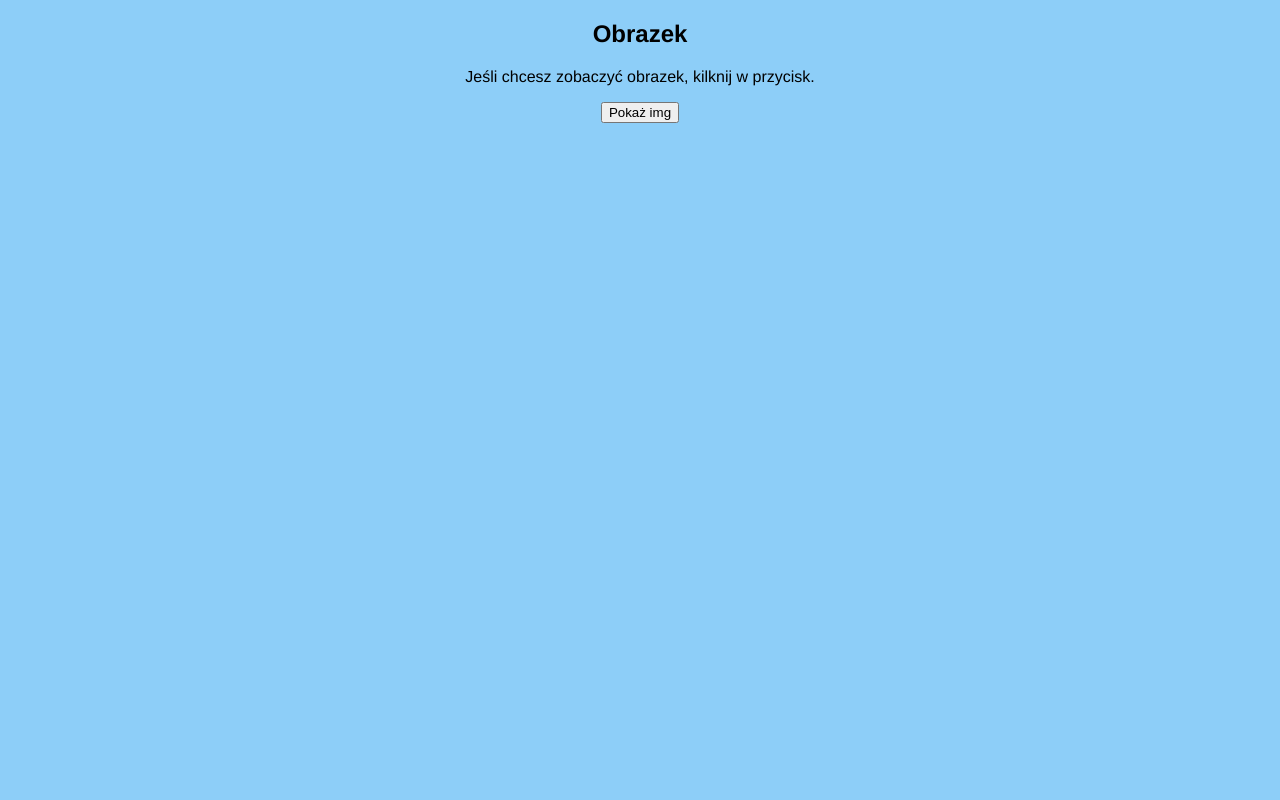
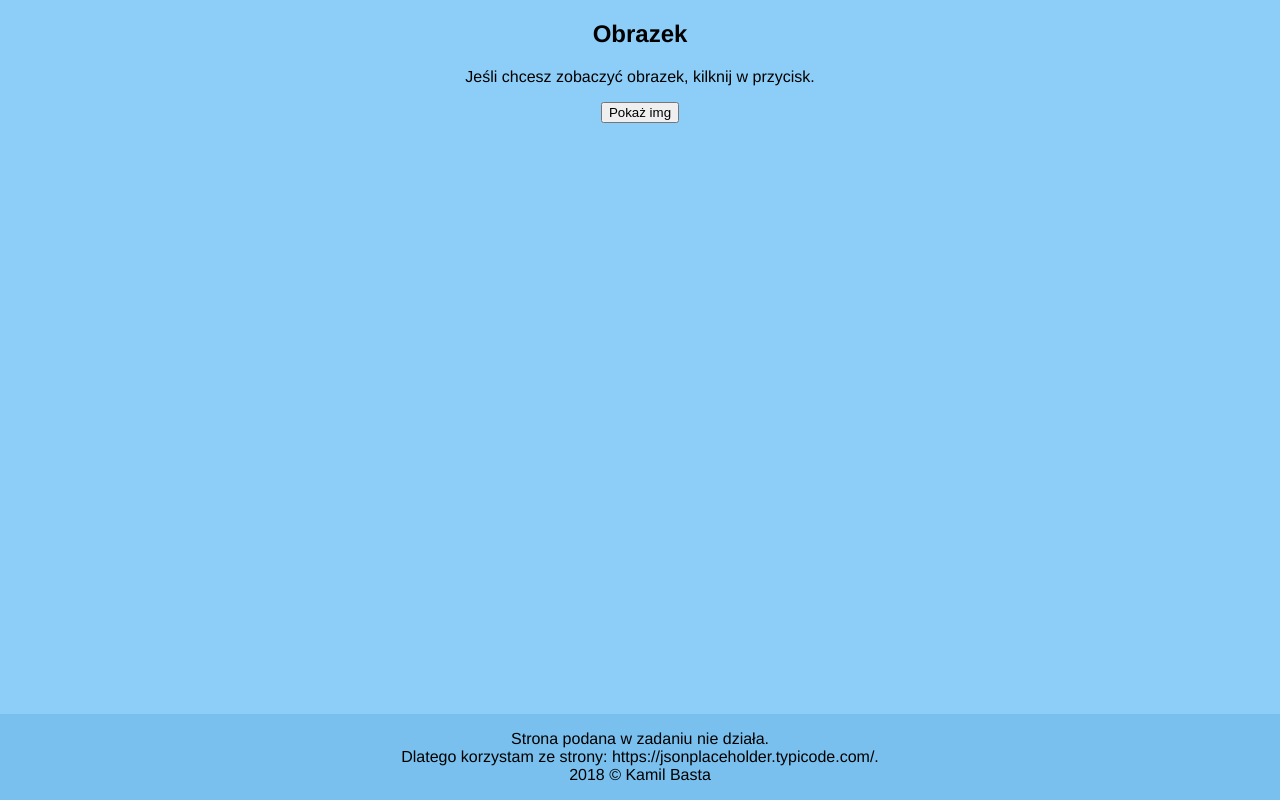
Before and after one commit to kbasta/us_amiw_ajax, a plain HTML site: page index.html in a window 1280 px wide. Drawn offline with nearby package versions, Linux system fonts and the light colour scheme.

Commit message:
Dodanie stopki

```diff
--- a/index.html
+++ b/index.html
@@ -15,5 +15,9 @@
         <button type="button" onclick="pokaz()">Pokaż img</button><br />
         <img id="image" src="">
     </div>
+    <footer>
+        <p>Strona podana w zadaniu nie działa. <br /> Dlatego korzystam ze strony: https://jsonplaceholder.typicode.com/.
+            <br />2018 &copy; Kamil Basta</p>
+    </footer>
 </body>
 </html>
--- a/style/style.css
+++ b/style/style.css
@@ -12,3 +12,12 @@ body{
     height: auto;
     margin-top: 35px;
 }
+
+footer{
+    position: fixed;
+    bottom: 0;
+    left: 0;
+    text-align: center;
+    width: 100%;
+    background-color: #79c0ee;
+}
```
